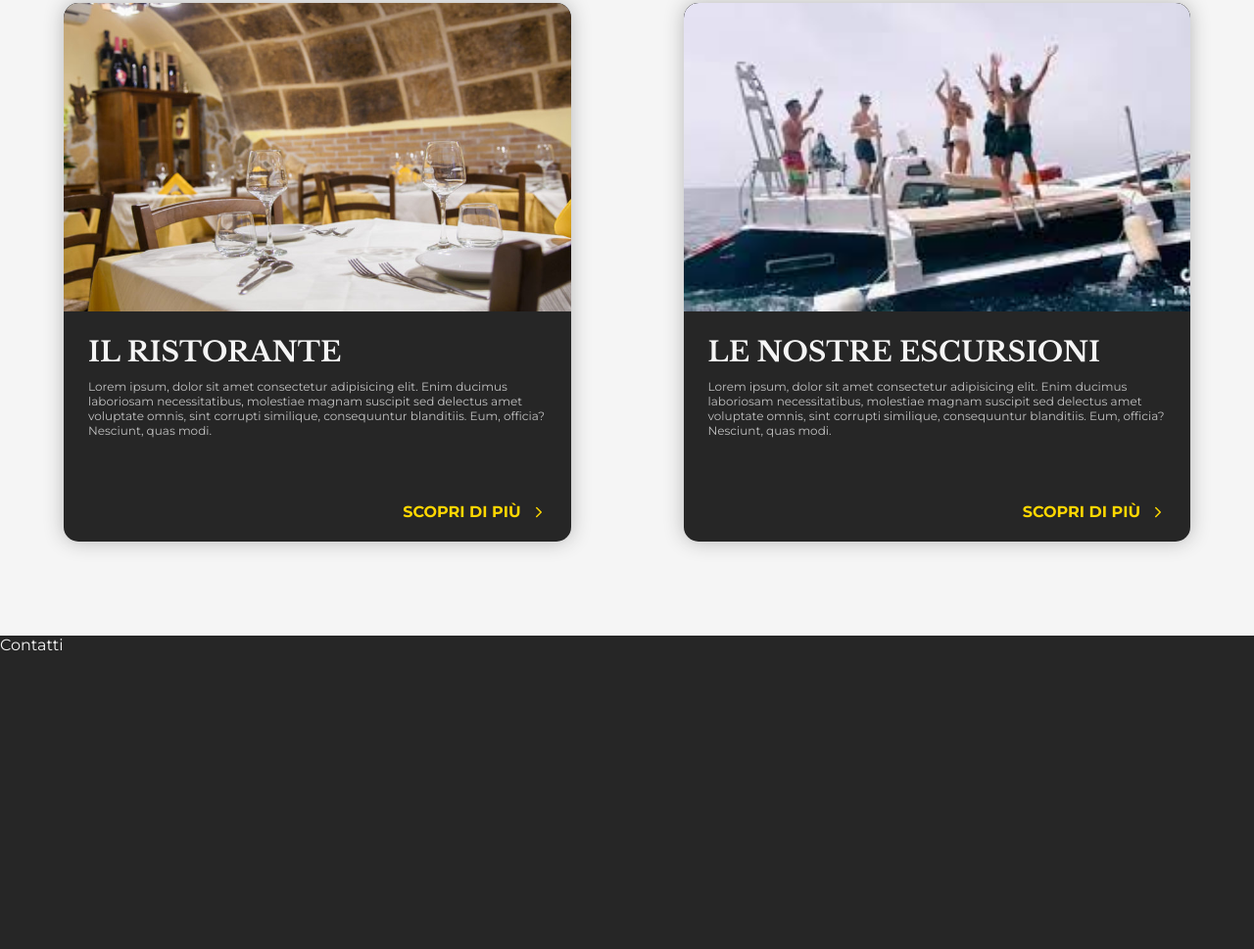
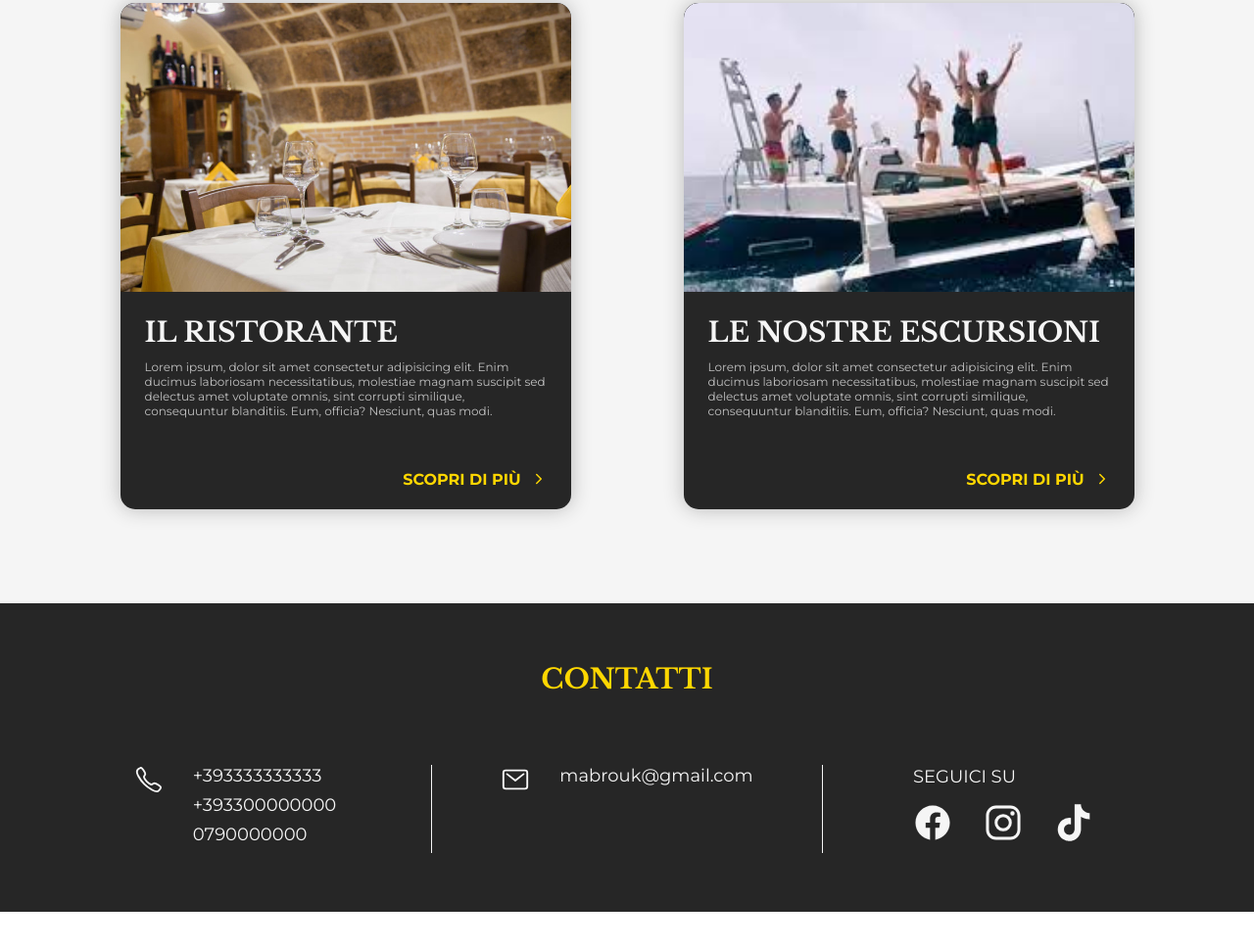
Before and after one commit to Andrea1302/mabrouk-project, a React app in the folder mabrouk/: page / in a window 1280 px wide. Shown: the part 1056-2025 px from the top of the page at 98% size. After the commit the page ends 1987 px from the top, so only its background shows below. Built offline with nearby package versions, Linux system fonts and the light colour scheme.

Commit message:
added footer

```diff
--- a/mabrouk/src/_global.scss
+++ b/mabrouk/src/_global.scss
@@ -6,3 +6,4 @@ $shadow-color: #b6b6b6;
 $title-font: "Libre Baskerville", serif;
 $default-font: "Montserrat", sans-serif;
 $p-color: #c0c0c0;
+$hover-color: #4f4410;
--- a/mabrouk/src/components/card/Card.scss
+++ b/mabrouk/src/components/card/Card.scss
@@ -1,8 +1,8 @@
 @import "../../global";
 .card {
   margin-top: 80px;
-  width: 45%;
-  height: 550px;
+  width: 40%;
+  height: 517px;
   padding-bottom: 25px;
   box-shadow: 0px 0px 20px 0px $shadow-color;
   border-radius: 15px;
--- a/mabrouk/src/components/discover/Discover.scss
+++ b/mabrouk/src/components/discover/Discover.scss
@@ -16,7 +16,7 @@
   }
   .discover_more {
     display: flex;
-    justify-content: space-between;
+    justify-content: space-around;
     flex-wrap: wrap;
     background-color: $primary-color;
   }
--- a/mabrouk/src/components/footer/Footer.jsx
+++ b/mabrouk/src/components/footer/Footer.jsx
@@ -2,7 +2,41 @@
 import "./Footer.scss";
 
 const Footer = () => {
-  return <footer id="contact-us">Contatti</footer>;
+  return (
+    <footer id="contact-us">
+      <div className="title">CONTATTI</div>
+      <section className="container_footer">
+        <div className="item_footer">
+          <div className="icon_footer">
+            <ion-icon name="call-outline"></ion-icon>
+          </div>
+          <ul>
+            <li>+393333333333</li>
+            <li>+393300000000</li>
+            <li>0790000000</li>
+          </ul>
+        </div>
+        <div className="item_footer center">
+          <div className="icon_footer">
+            <ion-icon name="mail-outline"></ion-icon>
+          </div>
+          <ul>
+            <li>mabrouk@gmail.com</li>
+          </ul>
+        </div>
+        <div className="social item_footer">
+          <div>
+            <span className="title_social">SEGUICI SU</span>
+            <div className="social_icon">
+              <ion-icon name="logo-facebook"></ion-icon>
+              <ion-icon name="logo-instagram"></ion-icon>
+              <ion-icon name="logo-tiktok"></ion-icon>
+            </div>
+          </div>
+        </div>
+      </section>
+    </footer>
+  );
 };
 
 export default Footer;
--- a/mabrouk/src/components/footer/Footer.scss
+++ b/mabrouk/src/components/footer/Footer.scss
@@ -2,6 +2,96 @@
 
 footer {
   background-color: $secondary-color;
-  height: 40vh;
+  padding: 60px 40px;
   color: $primary-color;
+  display: flex;
+  flex-direction: column;
+  .title {
+    font-size: 28px;
+    color: $gold-color;
+    font-family: $title-font;
+    margin-bottom: 70px;
+    font-weight: 700;
+    text-align: center;
+  }
+  .container_footer {
+    height: 100%;
+    display: flex;
+    font-size: 18px;
+    width: 100%;
+    flex-wrap: wrap;
+    ul {
+      list-style: none;
+      li {
+        margin-bottom: 8px;
+      }
+    }
+    .icon_footer {
+      display: inline-block;
+      margin-right: 30px;
+      font-size: 30px;
+    }
+    .item_footer {
+      width: calc(100% / 3);
+      display: flex;
+      justify-content: center;
+      flex-wrap: wrap;
+      padding: 0 10px;
+    }
+    .item_footer.center {
+      border-right: 1px solid $primary-color;
+      border-left: 1px solid $primary-color;
+    }
+    .social.item_footer {
+      flex-direction: column;
+      align-items: center;
+    }
+    .social {
+      .title_social {
+        margin-bottom: 16px;
+        font-size: 18px;
+        display: inline-block;
+      }
+      .social_icon {
+        font-size: 40px;
+        ion-icon {
+          margin-right: 32px;
+          cursor: pointer;
+          &:hover {
+            color: $gold-color;
+            transition: 0.3s;
+            transform: scale(1.1);
+          }
+        }
+      }
+    }
+  }
 }
+
+@media screen and (max-width: 767px) {
+  footer {
+    .title {
+      text-align: start;
+    }
+    .container_footer {
+      flex-direction: column;
+      .item_footer {
+        width: 100%;
+        margin-bottom: 32px;
+        justify-content: flex-start;
+      }
+      .item_footer.center {
+        margin-bottom: 60px;
+        border-left: unset;
+        border-right: unset;
+        border-bottom: 1px solid $primary-color;
+        padding: 24px 0;
+      }
+      .social.item_footer {
+        align-items: flex-start;
+        align-self: flex-end;
+        margin-bottom: unset;
+      }
+    }
+  }
+}
--- a/mabrouk/src/components/header/Header.scss
+++ b/mabrouk/src/components/header/Header.scss
@@ -94,7 +94,7 @@ header {
       top: 0;
       left: 0;
       width: 100%;
-      background: rgb(24, 23, 23);
+      background: $secondary-color;
       height: 100vh;
       display: block;
       padding: 30px;
--- a/mabrouk/src/components/ui/button/Button.scss
+++ b/mabrouk/src/components/ui/button/Button.scss
@@ -1,3 +1,5 @@
+@import "../../../global";
+
 button {
   margin-top: 30px;
   min-width: 180px;
@@ -10,4 +12,8 @@ button {
   cursor: pointer;
   text-transform: uppercase;
   font-weight: 700;
+  &:hover {
+    background-color: $hover-color;
+    transition: 0.3s;
+  }
 }
```
